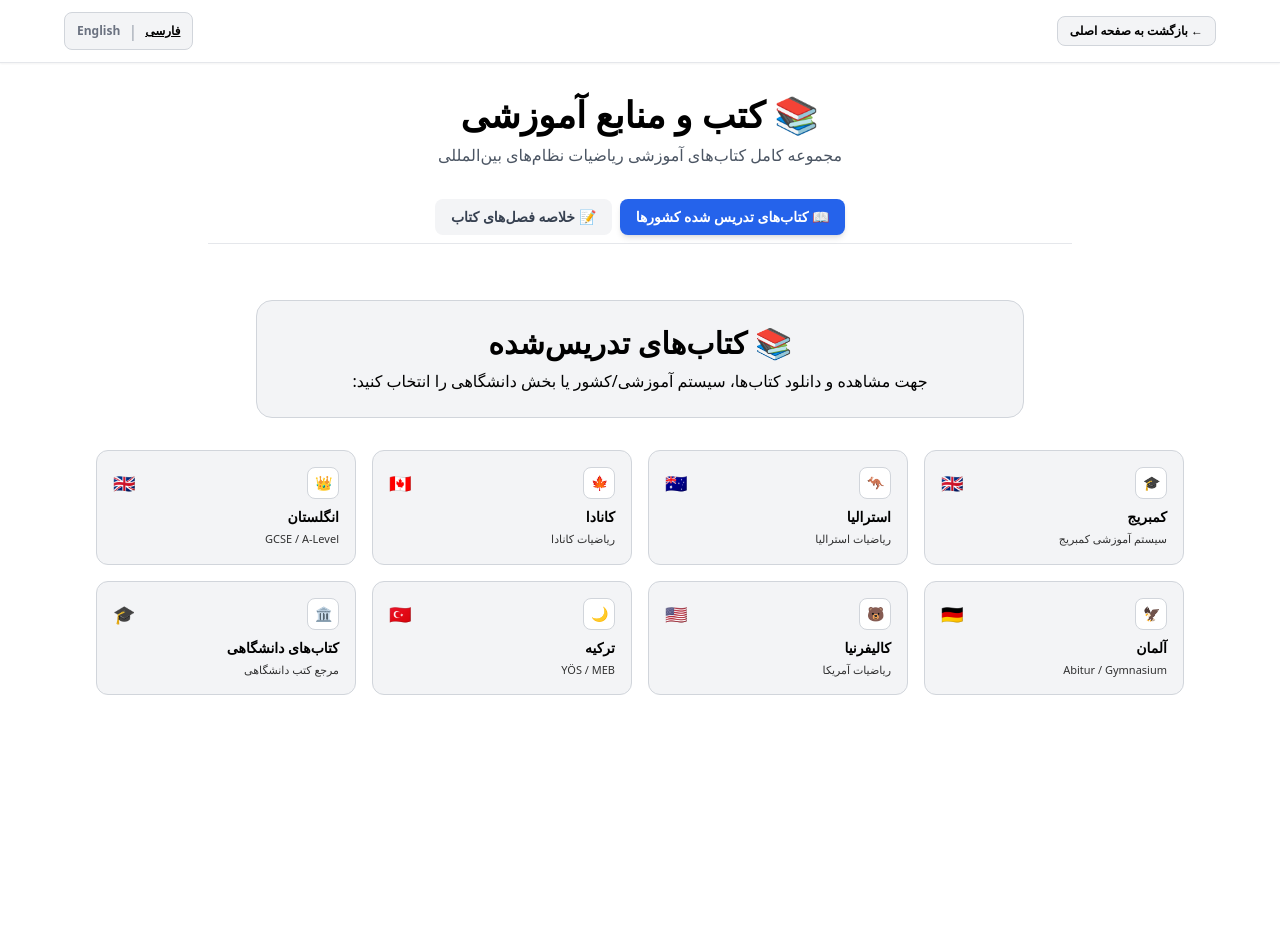
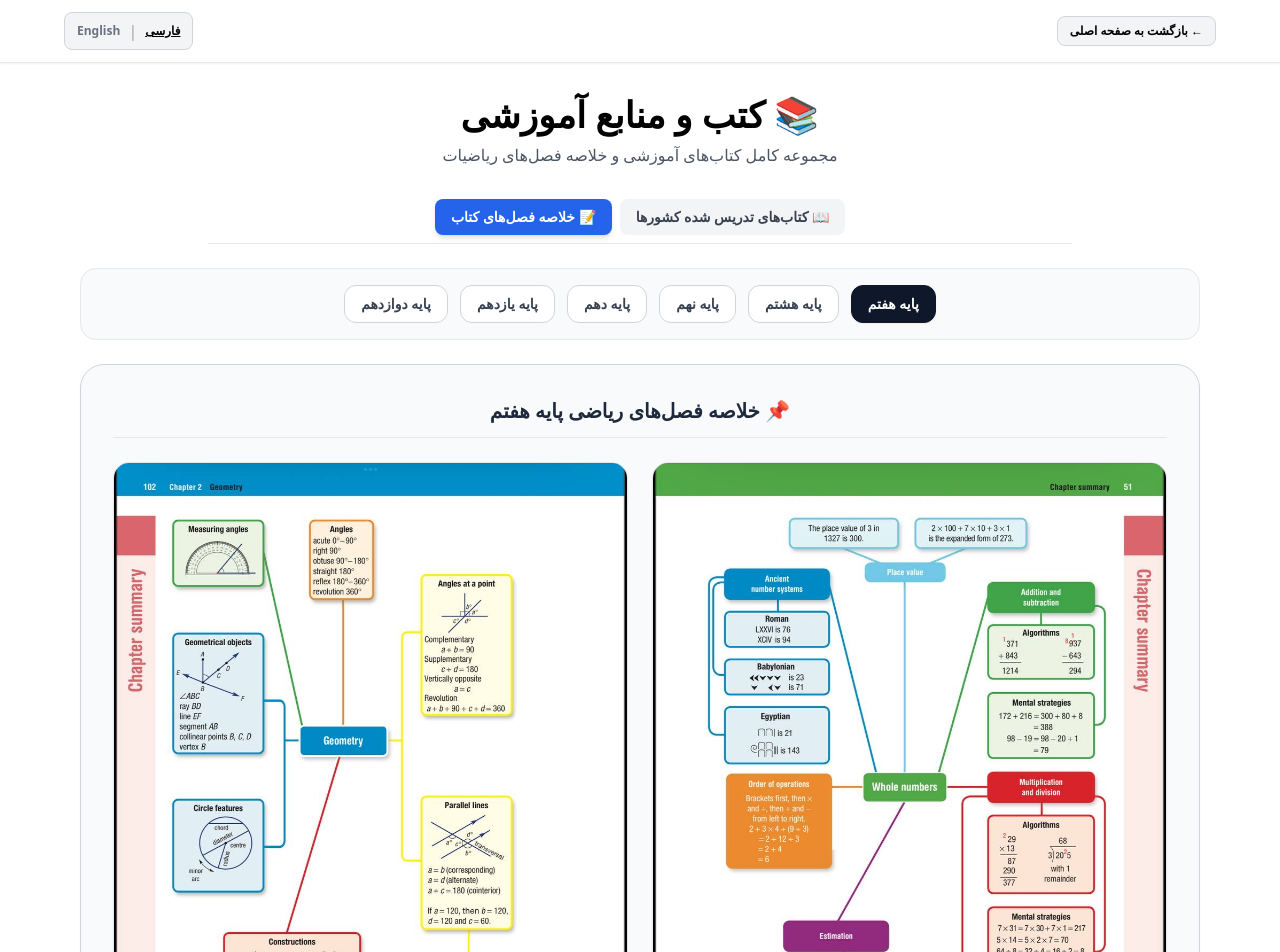
Before and after one commit to Hmohammadiz633/International-Mathematics-Site, a Next.js app: page /books in a window 1280 px wide. Shown: the top 952 px of the page. Before the commit the page ends 807 px from the top, so only its background shows below. Built offline with nearby package versions, Linux system fonts and the light colour scheme.

Commit message:
Update page.js

```diff
--- a/app/books/page.js
+++ b/app/books/page.js
@@ -6,8 +6,8 @@ import BooksSection from '@/components/BooksSection';
 
 export default function BooksPage() {
   const [lang, setLang] = useState('fa');
-  const [activeTab, setActiveTab] = useState('taught');
-  const [selectedGrade, setSelectedGrade] = useState(null);
+  const [activeTab, setActiveTab] = useState('summaries'); // پیش‌فرض روی خلاصه فصل‌ها
+  const [selectedGrade, setSelectedGrade] = useState(7); // پیش‌فرض پایه هفتم
 
   const isFa = lang === 'fa';
 
@@ -20,13 +20,27 @@ export default function BooksPage() {
     { id: 12, fa: 'پایه دوازدهم', en: 'Grade 12' },
   ];
 
+  // لیست تمامی ۱۲ تصویر موجود در پوشه public
+  const grade7Images = [
+    { id: 1, src: '/summary-g7-1.JPG', title: 'خلاصه فصل ۱' },
+    { id: 2, src: '/summary-g7-2.JPG', title: 'خلاصه فصل ۲' },
+    { id: 3, src: '/summary-g7-3.JPG', title: 'خلاصه فصل ۳' },
+    { id: 4, src: '/summary-g7-4.JPG', title: 'خلاصه فصل ۴' },
+    { id: 5, src: '/summary-g7-5.JPG', title: 'خلاصه فصل ۵' },
+    { id: 6, src: '/summary-g7-6.JPG', title: 'خلاصه فصل ۶' },
+    { id: 7, src: '/summary-g7-7.JPG', title: 'خلاصه فصل ۷' },
+    { id: 8, src: '/summary-g7-8.JPG', title: 'خلاصه فصل ۸' },
+    { id: 9, src: '/summary-g7-9.JPG', title: 'خلاصه فصل ۹' },
+    { id: 10, src: '/summary-g7-10.JPG', title: 'خلاصه فصل ۱۰' },
+    { id: 11, src: '/summary-g7-11.JPG', title: 'خلاصه فصل ۱۱' },
+    { id: 12, src: '/summary-g7-12.JPG', title: 'خلاصه فصل ۱۲' },
+  ];
+
   return (
     <main dir={isFa ? 'rtl' : 'ltr'} className="min-h-screen bg-white text-black font-sans pb-12">
-      {/* هدر صفحه کتاب‌ها */}
+      {/* هدر صفحه */}
       <header className="sticky top-0 z-50 bg-white border-b border-gray-200 px-4 py-3 shadow-sm">
         <div className="max-w-6xl mx-auto flex items-center justify-between">
-
-          {/* دکمه بازگشت به صفحه اصلی */}
           <Link
             href="/"
             className="flex items-center gap-2 px-3 py-1.5 bg-gray-100 hover:bg-gray-200 text-black text-xs font-bold rounded-lg border border-gray-300 transition"
@@ -34,7 +48,6 @@ export default function BooksPage() {
             <span>{isFa ? '← بازگشت به صفحه اصلی' : '← Back to Home'}</span>
           </Link>
 
-          {/* تغییر زبان */}
           <div className="flex items-center gap-2 bg-gray-100 px-3 py-1.5 rounded-lg border border-gray-300">
             <button
               type="button"
@@ -55,17 +68,17 @@ export default function BooksPage() {
         </div>
       </header>
 
-      {/* عنوان اصلی صفحه */}
+      {/* عنوان اصلی */}
       <section className="max-w-4xl mx-auto text-center px-4 pt-8 pb-4">
         <h1 className="text-3xl md:text-4xl font-extrabold text-black mb-2">
           📚 {isFa ? 'کتب و منابع آموزشی' : 'Educational Books & Resources'}
         </h1>
         <p className="text-gray-600 text-sm md:text-base">
-          {isFa ? 'مجموعه کامل کتاب‌های آموزشی ریاضیات نظام‌های بین‌المللی' : 'Comprehensive collection of international math textbooks'}
+          {isFa ? 'مجموعه کامل کتاب‌های آموزشی و خلاصه فصل‌های ریاضیات' : 'Comprehensive collection of math textbooks and chapter summaries'}
         </p>
       </section>
 
-      {/* تب‌های دوتایی اصلی */}
+      {/* تب‌های اصلی */}
       <div className="max-w-4xl mx-auto px-4 mt-4">
         <div className="flex justify-center gap-2 border-b border-gray-200 pb-2">
           <button
@@ -94,17 +107,17 @@ export default function BooksPage() {
         </div>
       </div>
 
-      {/* محتوای تب فعال */}
+      {/* محتوا */}
       <div className="max-w-6xl mx-auto px-4 mt-6">
-        {/* ۱. کتاب‌های تدریس شده (کامپوننت قبلی بدون دستکاری) */}
+        {/* ۱. کتاب‌های تدریس شده */}
         {activeTab === 'taught' && (
           <BooksSection lang={lang} />
         )}
 
-        {/* ۲. خلاصه فصل‌های کتاب شامل زیربخش‌های پایه هفتم تا دوازدهم */}
+        {/* ۲. خلاصه فصل‌های کتاب */}
         {activeTab === 'summaries' && (
           <div className="space-y-6">
-            {/* زیربخش انتخاب پایه تحصیلی */}
+            {/* انتخاب پایه */}
             <div className="flex flex-wrap justify-center gap-2 md:gap-3 bg-gray-50 p-4 rounded-2xl border border-gray-200">
               {grades.map((grade) => (
                 <button
@@ -122,22 +135,39 @@ export default function BooksPage() {
               ))}
             </div>
 
-            {/* نمایش خلاصه فصل‌های پایه انتخابی */}
-            <div className="text-center py-12 bg-gray-50 rounded-2xl border border-dashed border-gray-300">
-              {selectedGrade ? (
-                <p className="text-gray-700 text-sm md:text-base font-medium">
+            {/* کادر واحد اصلی تمامی عکس‌های پایه هفتم */}
+            {selectedGrade === 7 ? (
+              <div className="bg-slate-50 border border-gray-300 rounded-3xl p-4 md:p-8 shadow-sm">
+                <h3 className="text-xl font-black text-slate-800 mb-6 text-center border-b border-gray-200 pb-3">
+                  {isFa ? '📌 خلاصه فصل‌های ریاضی پایه هفتم' : '📌 Grade 7 Chapter Summaries'}
+                </h3>
+
+                {/* چیدمان شبکه‌ای عکس‌ها به صورت بزرگ در کنار هم */}
+                <div className="grid grid-cols-1 md:grid-cols-2 gap-6 items-start">
+                  {grade7Images.map((img) => (
+                    <div
+                      key={img.id}
+                      className="w-full bg-white border border-gray-200 rounded-2xl overflow-hidden shadow-sm hover:shadow-md transition"
+                    >
+                      <img
+                        src={img.src}
+                        alt={img.title}
+                        className="w-full h-auto object-contain block hover:scale-[1.01] transition duration-300"
+                        loading="lazy"
+                      />
+                    </div>
+                  ))}
+                </div>
+              </div>
+            ) : (
+              <div className="text-center py-12 bg-gray-50 rounded-2xl border border-dashed border-gray-300">
+                <p className="text-gray-600 text-sm md:text-base font-medium">
                   {isFa
                     ? `خلاصه فصل‌های مربوط به ${grades.find(g => g.id === selectedGrade)?.fa} به‌زودی اضافه خواهد شد.`
                     : `Summaries for ${grades.find(g => g.id === selectedGrade)?.en} will be added soon.`}
                 </p>
-              ) : (
-                <p className="text-gray-500 text-sm md:text-base font-medium">
-                  {isFa
-                    ? 'لطفاً پایه تحصیلی (هفتم تا دوازدهم) را از کادر بالا انتخاب کنید.'
-                    : 'Please select a grade (Grade 7-12) from above.'}
-                </p>
-              )}
-            </div>
+              </div>
+            )}
           </div>
         )}
       </div>
```
